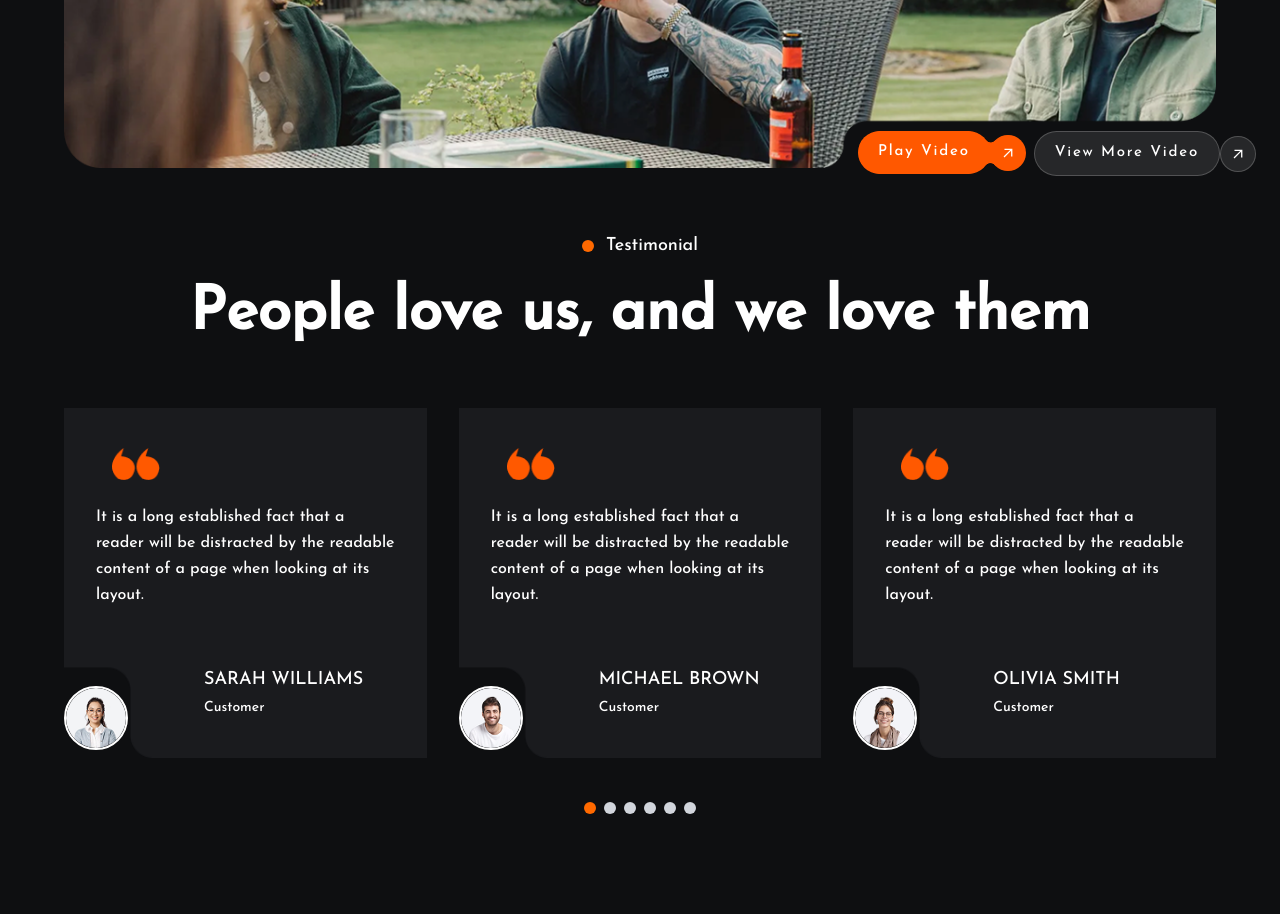
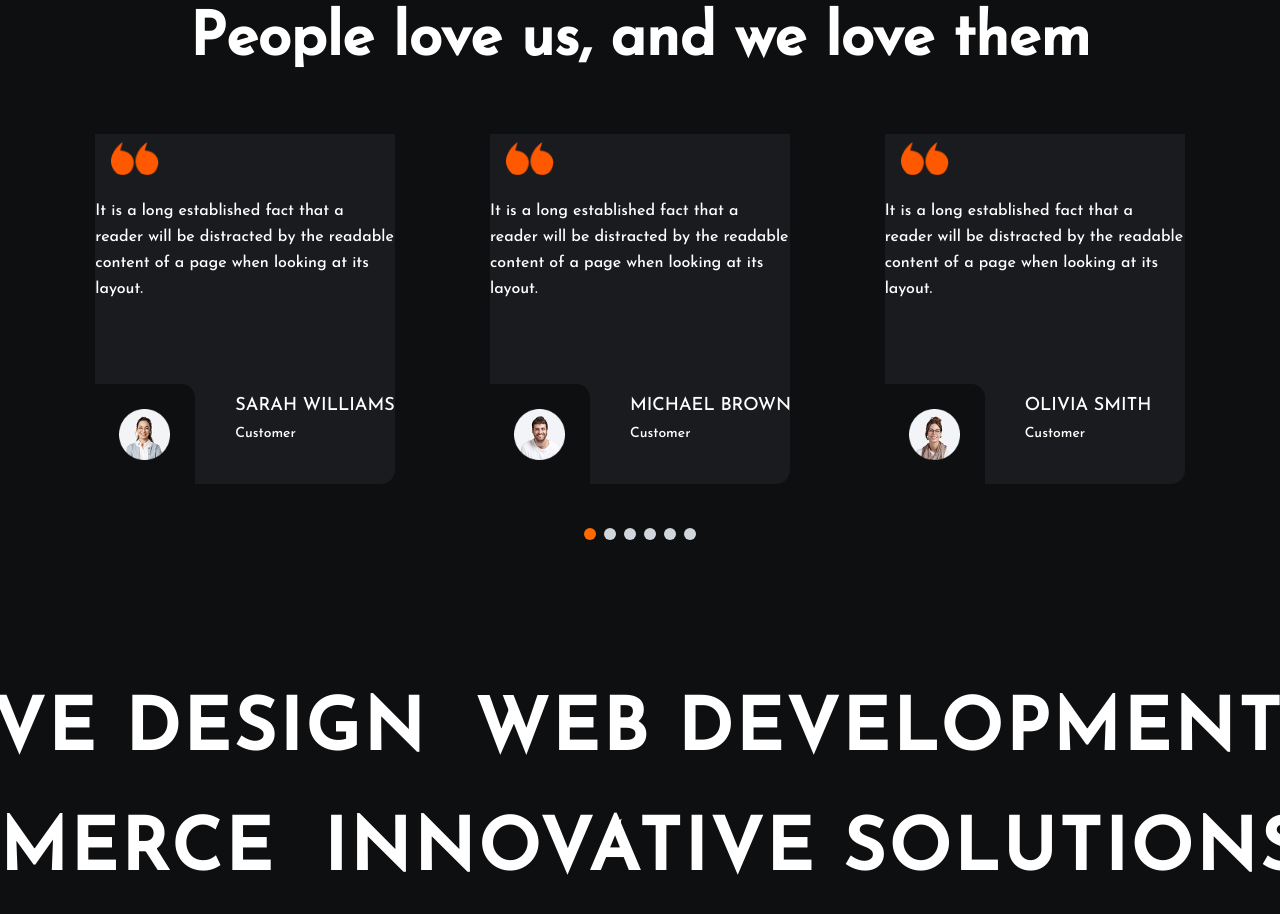
Before and after one commit to Syed-rayyan12/xpertwebstudio, a Next.js app: page /about-us in a window 1280 px wide. Shown: the part 2820-3734 px from the top of the page. Built offline with nearby package versions, Linux system fonts and the light colour scheme.

Commit message:
ui changes resolved

```diff
--- a/app/components/Header.tsx
+++ b/app/components/Header.tsx
@@ -150,8 +150,8 @@ export default function Header() {
         <header
           className={`flex justify-between  items-center my-2 sm:my-3 md:my-4 mx-auto transition-all duration-300 ${
             isScrolled
-              ? "h-16 sm:h-18 md:h-20 w-[90%] sm:w-[85%] md:w-[80%] lg:w-[70%] xl:w-[70%] border rounded-3xl md:rounded-4xl border-gray-200/50 bg-white/20 backdrop-blur-xl shadow-lg"
-              : "h-16 sm:h-18 md:h-20 xl:px-16  lg:px-12  max-sm:px-4 md:px-10 sm:px-6 border-none bg-transparent"
+              ? "h-16 sm:h-18 md:h-20 w-[90%] sm:w-[85%] md:w-[80%] lg:w-[70%] xl:w-[70%] max-sm:px-4 lg:px-8 border rounded-3xl md:rounded-4xl border-gray-200/50 bg-white/20 backdrop-blur-xl shadow-lg"
+              : "h-16 sm:h-18 md:h-20 xl:px-16   lg:px-12  max-sm:px-4 md:px-10 sm:px-6 border-none bg-transparent"
           }`}
         >
 
--- a/app/components/about-us/about-banner.tsx
+++ b/app/components/about-us/about-banner.tsx
@@ -45,7 +45,7 @@ const aboutBanner = () => {
               />
 
               {/* Circular Spin Icon - Cutout positioned at bottom-left */}
-              <div className="absolute bottom-0 left-0 w-16 h-16 max-sm:w-18 max-sm:h-18 sm:w-20 sm:h-20 md:w-32 md:h-26 lg:w-26 lg:h-24 xl:w-24 xl:h-28 animate-spin-slow">
+              <div className="absolute bottom-0 left-0 w-16 h-16 max-sm:w-16 max-sm:h-16 sm:w-20 sm:h-20 md:w-32 md:h-24 lg:w-24 lg:h-24 xl:w-26 xl:h-26 animate-spin-slow">
                 <Image
                   src="/images/group.png"
                   alt="Spinning Icon"
--- a/app/components/about-us/bann.tsx
+++ b/app/components/about-us/bann.tsx
@@ -6,7 +6,7 @@ const banner = () => {
   return (
     <>
       <div className=' mt-16 relative xl:px-16  lg:px-12  max-sm:px-4 md:px-10 sm:px-6  mx-auto mt-10 mx-auto'>
-        <Image src="/images/bann.png" alt='video banner' width={800} height={800} className='object-cover w-full relative' />
+        <Image src="/images/bann.png" alt='video banner' width={800} height={800} className='object-cover w-full relative h-[165px]' />
         <div className='absolute top-0 left-18 w-1/2 p-6 max-sm:hidden sm:hidden xl:block'>
           <Image src="/images/shape-2.png" alt='shape' width={600} height={600} className='object-contain' />
             <div className="absolute top-12 left-10  text-white text-sm font-medium w-3 h-3 rounded-full bg-orange-500"></div>
--- a/app/components/about-us/testimonial-slider.tsx
+++ b/app/components/about-us/testimonial-slider.tsx
@@ -108,9 +108,9 @@ const TestimonialSlider = () => {
                 >
                     {testimonials.map((testimonial) => (
                         <SwiperSlide key={testimonial.id}>
-                            <div className='xl:h-[350px] xl:max-w-[300px] lg:h-[400px] lg:max-w-[200px] md:h-[320px] md:max-w-[200px]  sm:h-[500px] sm:max-w-[200px] max-sm:h-[350px] max-sm:max-w-[100px]'>
+                            <div className='xl:h-[350px] bg-[#1A1B1E] rounded-br-xl relative mx-auto xl:max-w-[300px] lg:h-[400px] lg:max-w-[200px] md:h-[320px] md:max-w-[200px]  sm:h-[500px] sm:max-w-[200px] max-sm:h-[350px] max-sm:max-w-[100px]'>
                                 {/* Background Image (Vector Card) */}
-                                <Image
+                                {/* <Image
                                     src={testimonial.image}
                                     alt={testimonial.name}
                                     fill
@@ -118,14 +118,14 @@ const TestimonialSlider = () => {
                                         objectFit: 'cover',
                                         objectPosition: 'center'
                                     }}
-                                />
+                                /> */}
+
+
+
 
                                 {/* Content Overlay */}
-                                <div style={{
-                                    position: 'absolute',
-                                    inset: '0',
-                                    padding: '32px'
-                                }}>
+                                <div>
+                                    <div >
                                         {/* Hash Image */}
                                         <div style={{
                                             position: 'relative',
@@ -153,35 +153,6 @@ const TestimonialSlider = () => {
                                         <p className="text-white leading-relaxed" >
                                             {testimonial.review}
                                         </p>
-
-                                    {/* Ellipse Image - Bottom Left - Fixed */}
-                                    <div style={{
-                                        position: 'absolute',
-                                        bottom: '8px',
-                                        left: '0px',
-                                        width: '64px',
-                                        height: '64px',
-                                        minWidth: '64px',
-                                        maxWidth: '64px',
-                                        minHeight: '64px',
-                                        maxHeight: '64px',
-                                        flexShrink: 0,
-                                        borderRadius: '50%',
-                                        overflow: 'hidden',
-                                        border: '2px solid white'
-                                    }}>
-                                        <Image
-                                            src={testimonial.imageTwo}
-                                            alt="Ellipse"
-                                            fill
-                                            style={{
-                                                objectFit: 'cover',
-                                                objectPosition: 'center'
-                                            }}
-                                        />
-                                    </div>
-
-                                    {/* Reviewer Info - Fixed Position */}
                                         <div className='absolute  md:left-[140px] md:bottom-[40px] xl:left-[140px] xl:bottom-[40px] lg:left-[150px] lg:bottom-[40px] sm:left-[180px] sm:bottom-[40px] max-sm:left-[100px] max-sm:bottom-[40px]'>
                                             <h4 className="font-medium text-white" style={{
                                                 fontSize: '18px',
@@ -196,6 +167,26 @@ const TestimonialSlider = () => {
                                             }}>
                                                 {testimonial.type}
                                             </p>
+                                        </div>
+
+
+
+
+
+                                    </div>
+                                </div>
+
+                                    <div className='w-[100px] h-[100px]  rounded-tr-xl  border-t border-r border-b border-[#0E0F11] p-6 flex justify-center items-center absolute left-0 bottom-0 bg-[#0E0F11]'>
+
+                                     <div
+                                        >
+                                        <Image
+                                            src={testimonial.imageTwo}
+                                            alt="Ellipse"
+                                            width={900}
+                                            height={900}
+                                           className='w-full h-full object-cover'
+                                        />
                                     </div>
                                 </div>
                             </div>
--- a/app/components/homeComponents/Marquee.jsx
+++ b/app/components/homeComponents/Marquee.jsx
@@ -21,7 +21,7 @@ const Marquee = () => {
     ]
 
     return (
-        <section className="relative overflow-hidden py-6 sm:py-10 lg:py-16  max-sm:mt-[580px] md:mt-[750px] lg:mt-[1100px]">
+        <section className="relative overflow-hidden py-6 sm:py-10 lg:py-16  max-sm:mt-[690px] md:mt-[750px] lg:mt-[1100px]">
             {/* Top Line - Scrolls Left */}
             <div className="relative flex overflow-hidden whitespace-nowrap border-b-2 border-white/20 py-3 sm:py-4 lg:py-6">
                 <div className="flex animate-marquee-left gap-4 sm:gap-8 lg:gap-12">
--- a/app/components/homeComponents/ProjectShowcase.jsx
+++ b/app/components/homeComponents/ProjectShowcase.jsx
@@ -1,6 +1,7 @@
 "use client"
 import React from 'react'
 import ViewWorkButton from '../header/ViewWorkButton'
+import Link from 'next/link'
 
 const projects = [
     {
@@ -124,7 +125,9 @@ function ProjectShowcase() {
                                 </h2>
                             </div>
                             <div className="mt-4">
+                                <Link href="/our-work">
                                 <ViewWorkButton label="See Our Work" />
+                                </Link>
                             </div>
                         </div>
                     </div>
```
Also changed, not shown: app/components/homeComponents/ServicesDetail.jsx (+10 -4 lines), 1 other file (tests, documents, lock files or other folders). Lines whose indentation alone changed are shown as unchanged.
